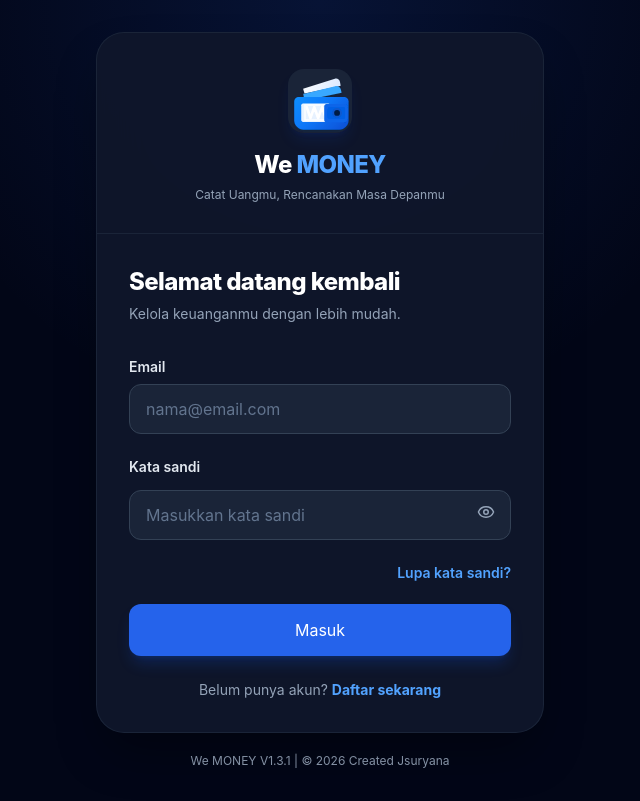
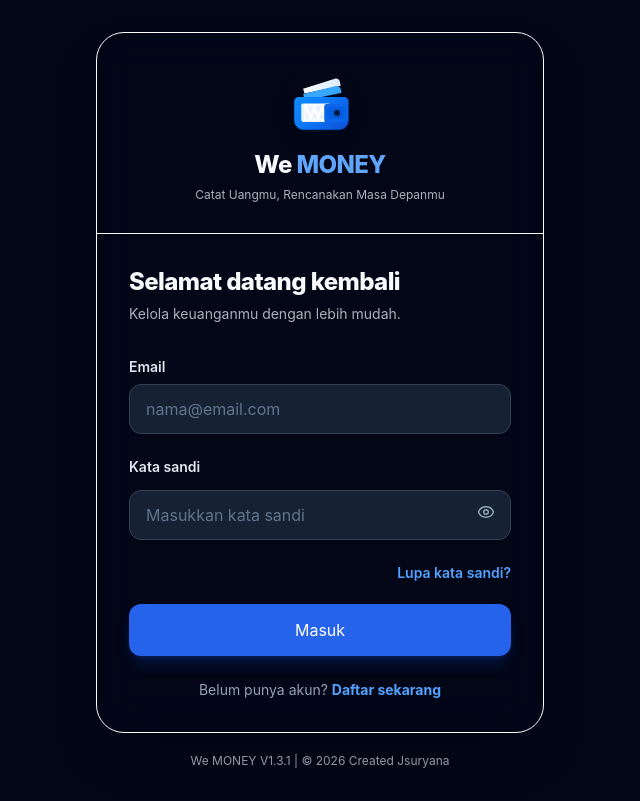
Before and after one commit to jsuryanaads/WeMONEY, a React (Vite) app: page / in a window 1280 px wide. Shown: the whole page, without its empty margins (320-960 px from the left). Built offline with nearby package versions, Linux system fonts and the light colour scheme; no server answers.

Commit message:
feat: align authentication screens with We MONEY design system

```diff
--- a/src/components/auth/AuthShell.jsx
+++ b/src/components/auth/AuthShell.jsx
@@ -4,27 +4,24 @@ import WeMoneyLogo from '../brand/WeMoneyLogo'
 export default function AuthShell({ title, subtitle, children, footer }) {
   const year = new Date().getFullYear()
   return (
-    <main className="relative flex min-h-screen items-center justify-center overflow-hidden bg-[#020617] px-4 py-8 text-slate-100 sm:px-6">
-      <div aria-hidden="true" className="pointer-events-none absolute inset-0 bg-[radial-gradient(circle_at_top,rgba(37,99,235,0.14),transparent_42%)]" />
+    <main className="wm-auth-shell relative flex min-h-screen items-center justify-center overflow-hidden px-4 py-8 sm:px-6">
+      <div aria-hidden="true" className="pointer-events-none absolute inset-0 wm-auth-glow" />
       <div className="relative z-10 w-full max-w-md">
-        <section className="overflow-hidden rounded-[1.75rem] border border-slate-800/80 bg-slate-900/95 shadow-2xl shadow-black/40 backdrop-blur-xl">
+        <section className="wm-auth-card overflow-hidden rounded-[1.75rem] border shadow-2xl backdrop-blur-xl">
           <header className="px-6 pb-7 pt-8 text-center sm:px-8 sm:pt-9">
-            <div className="mx-auto mb-4 grid h-16 w-16 place-items-center rounded-2xl bg-slate-800/80 p-0.5 shadow-lg shadow-blue-600/10">
+            <div className="mx-auto mb-4 grid h-16 w-16 place-items-center rounded-2xl p-0.5 shadow-lg">
               <WeMoneyLogo size={64} />
             </div>
-            <div className="text-2xl font-extrabold tracking-tight text-white">We<span className="text-blue-400"> MONEY</span></div>
-            <p className="mt-1 text-xs leading-5 text-slate-400">Catat Uangmu, Rencanakan Masa Depanmu</p>
+            <div className="text-2xl font-extrabold tracking-tight">We<span className="wm-brand-accent"> MONEY</span></div>
+            <p className="mt-1 text-xs leading-5 opacity-70">Catat Uangmu, Rencanakan Masa Depanmu</p>
           </header>
-          <div className="border-t border-slate-800/80 px-6 py-7 sm:px-8 sm:py-8">
-            <div className="text-left">
-              <h1 className="text-2xl font-extrabold tracking-tight text-white">{title}</h1>
-              <p className="mt-1 text-sm leading-6 text-slate-400">{subtitle}</p>
-            </div>
+          <div className="border-t px-6 py-7 sm:px-8 sm:py-8 wm-auth-body">
+            <div className="text-left"><h1 className="text-2xl font-extrabold tracking-tight">{title}</h1><p className="mt-1 text-sm leading-6 opacity-70">{subtitle}</p></div>
             <div className="mt-7 text-left">{children}</div>
-            {footer && <div className="mt-6 text-center text-sm text-slate-400">{footer}</div>}
+            {footer && <div className="mt-6 text-center text-sm opacity-70">{footer}</div>}
           </div>
         </section>
-        <p className="mt-5 text-center text-xs text-slate-500">We MONEY V{version} | © {year} Created Jsuryana</p>
+        <p className="mt-5 text-center text-xs opacity-60">We MONEY V{version} | © {year} Created Jsuryana</p>
       </div>
     </main>
   )
```
